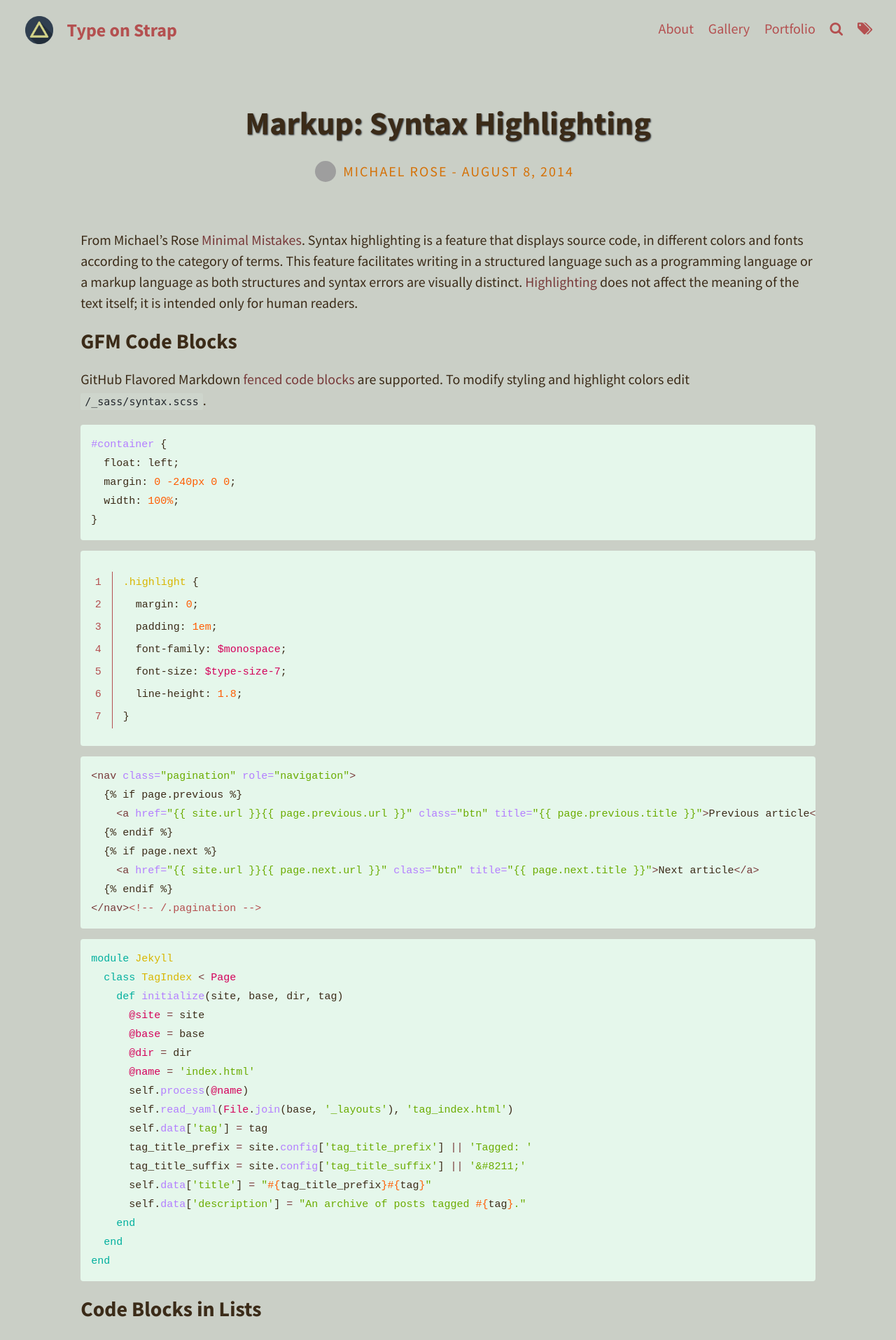
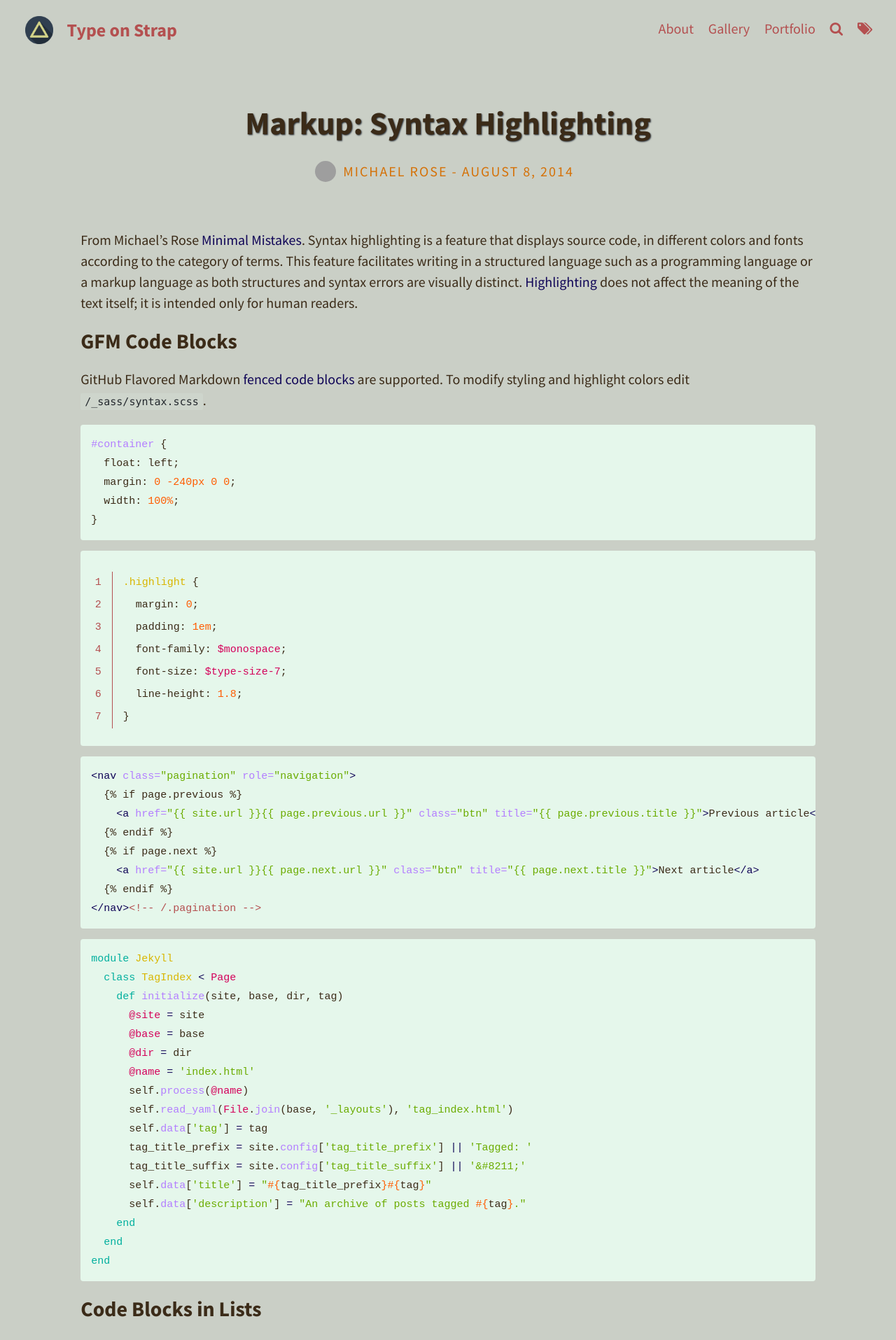
Before and after one commit to Interest420/Type-on-Strap, a Jekyll site: the page built from _posts/2014-08-08-Markup-Syntax-Highlighting.md, in a window 1280 px wide. Shown: the top 1915 px of the page at 70% size. Built offline with Jekyll 4.4.1, drawn with Linux system fonts in a browser that asks for light colours; grey boxes are pictures that could not be loaded.

Commit message:
Update _variables.scss

```diff
--- a/_sass/base/_variables.scss
+++ b/_sass/base/_variables.scss
@@ -24,7 +24,7 @@ $sm-break: 576px;
 $x-sm-break: 300px;
 
 // Brand colours
-$theme-color: #783a3a; // link color (footer)
+$theme-color: #100557; // link color (footer)
 $brand-color: #cacfc6; //background
 $background-color: #cacfc6;
 $border-color: rgba(132, 132, 132, 0.3); // rgba recommended if using feature images
@@ -32,7 +32,7 @@ $border-color: rgba(132, 132, 132, 0.3); // rgba recommended if using feature im
 // Typography colours
 $text-color: #3b2b18; // main body text color
 $meta: #D57107; //lowest gray for accessible color
-$link-color: #783a3a; // when mousing over green text
+$link-color: #100557; // when mousing over green text
 $selection-color: #448fd4; // visible when highlighting text
 $blockquote-color: #E5F7EB; // $background-color;
 
@@ -71,7 +71,7 @@ $base08: #d40059 !default; // Variables, XML Tags, Markup Link Text, Markup List
 $base09: #ff5c00 !default; // Integers, Boolean, Constants, XML Attributes, Markup Link Url
 $base0a: #d9b600 !default; // Classes, Markup Bold, Search Text Background
 $base0b: #6bac00 !default; // Strings, Inherited Class, Markup Code, Diff Inserted
-$base0c: #783a3a !default; // Support, Regular Expressions, Escape Characters, Markup Quotes
+$base0c: #100557 !default; // Support, Regular Expressions, Escape Characters, Markup Quotes
 $base0d: #b37eff !default; // Functions, Methods, Attribute IDs, Headings
 $base0e: #00af9e !default; // Keywords, Storage, Selector, Markup Italic, Diff Changed
 $base0f: #ff66c2 !default; // Deprecated, Opening/Closing Embedded Language Tags, e.g. <?php ?>
```
